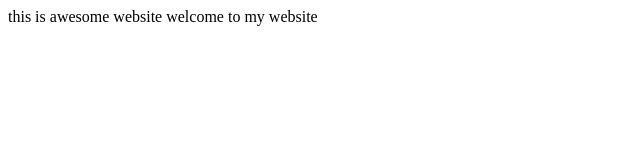
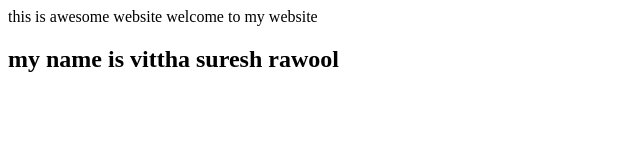
Before and after one commit to vitthal2001/gitbub.learning, a plain HTML site: page index.html in a window 1280 px wide. Shown: the whole page, without its empty margins (0-640 px from the left). Drawn offline with Linux system fonts and the light colour scheme.

Commit message:
added a h2 tag in index.html

```diff
--- a/index.html
+++ b/index.html
@@ -1,4 +1,5 @@
 <HTML>
   <Ttitle>this is awesome website</title>
   <hh1>welcome to my website</h1>
+  <h2>my name is vittha suresh rawool</h2>
 </HTML>
```
